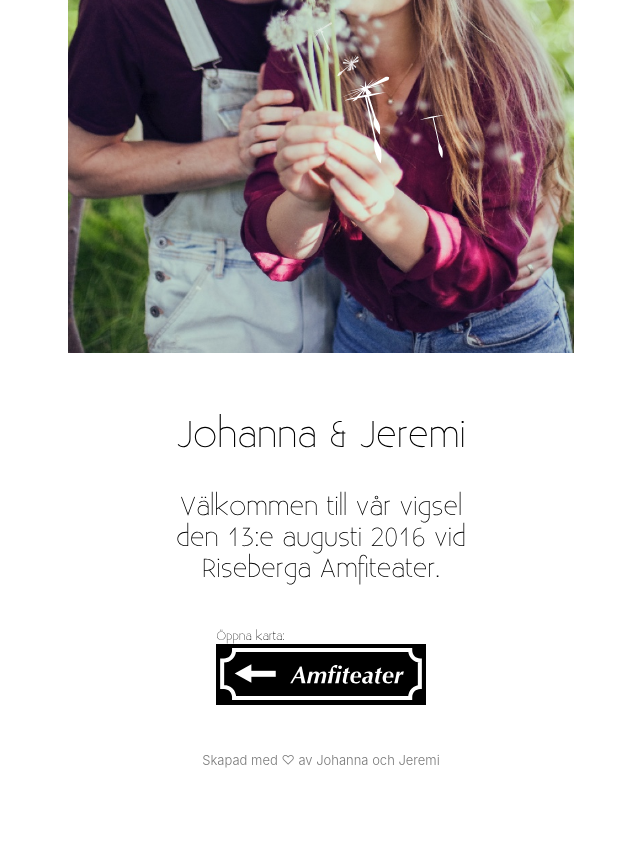
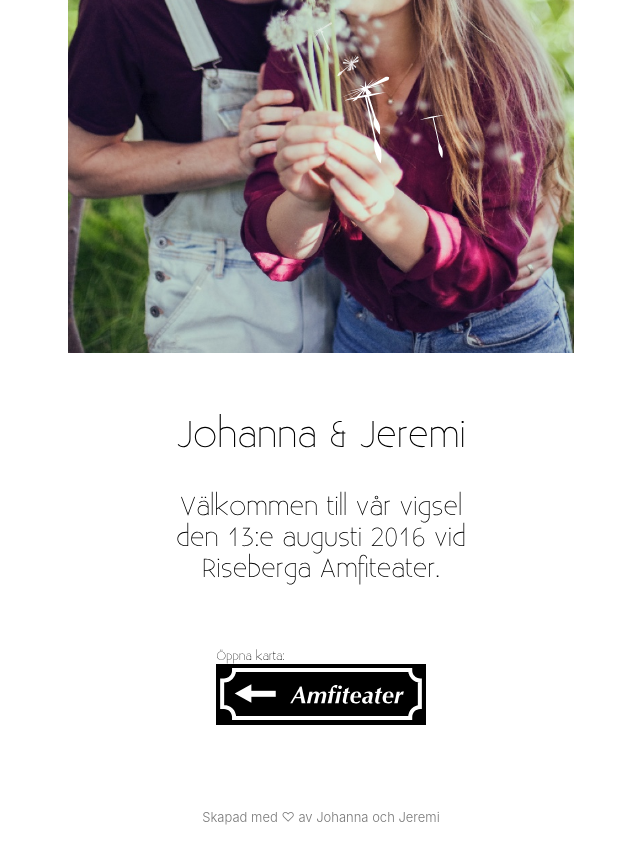
Before and after one commit to jeremistadler/13august, a website: page index.html in a window 1280 px wide. Shown: the part 597-1445 px from the top of the page, without its empty margins (319-959 px from the left). Before the commit the page ends 1388 px from the top, so only its background shows below. Drawn offline with Linux system fonts and the light colour scheme.

Commit message:
Add margin on map link

```diff
--- a/index.html
+++ b/index.html
@@ -109,7 +109,7 @@
     </a>
 
 
-    <a style="text-align: center; padding: 20px; display: block;" href="https://goo.gl/maps/8Tvt1jdSksB2">
+    <a style="text-align: center; margin-top: 40px; margin-bottom: 70px; display: block;" href="https://goo.gl/maps/8Tvt1jdSksB2">
       <svg width="210px" height="76px" viewBox="83 1206 210 76" version="1.1" xmlns="http://www.w3.org/2000/svg" xmlns:xlink="http://www.w3.org/1999/xlink">
           <defs>
               <path d="M4.15841584,45.0669891 L4.15841584,14.4005355 L8.0488457,14.4005355 C12.4621621,14.4005355 16.039862,10.8152513 16.039862,6.39867362 L16.039862,4.06666667 L196.232021,4.06666667 L196.232021,6.39867362 C196.232021,10.8179799 199.810268,14.4005355 204.233159,14.4005355 L205.841584,14.4005355 L205.841584,45.0669891 L204.233159,45.0669891 C199.814253,45.0669891 196.232021,48.6504047 196.232021,53.0636691 L196.232021,56.0108079 L16.039862,56.0108079 L16.039862,53.0636691 C16.039862,48.6472247 12.458924,45.0669891 8.0488457,45.0669891 L4.15841584,45.0669891 Z" id="path-1"></path>
```
